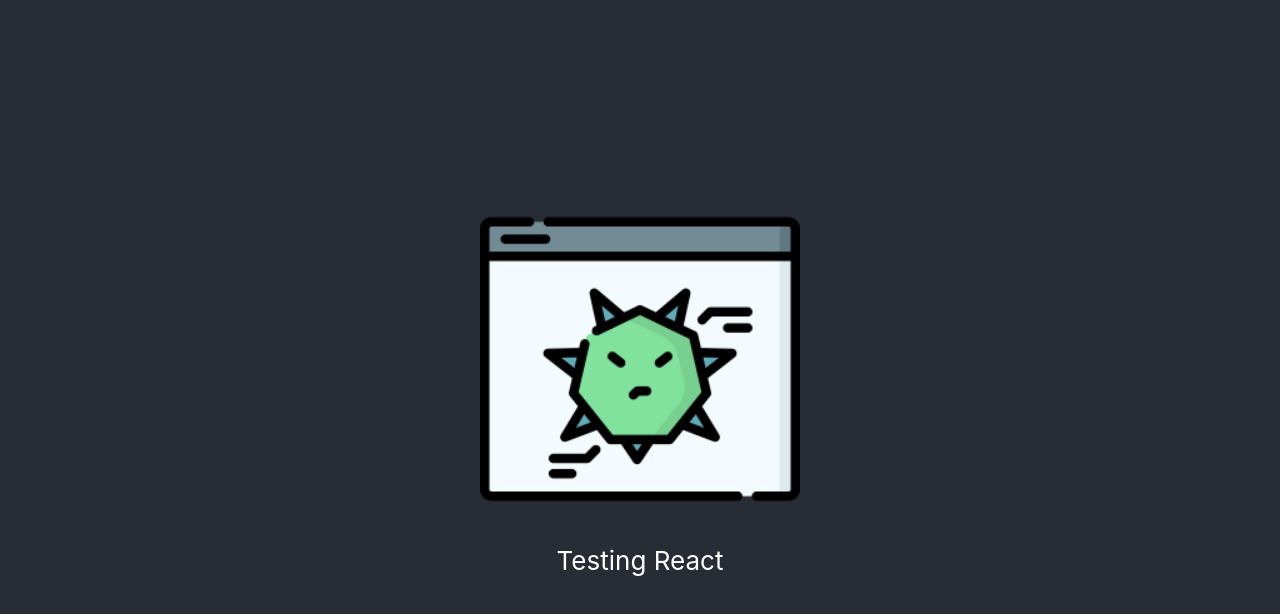
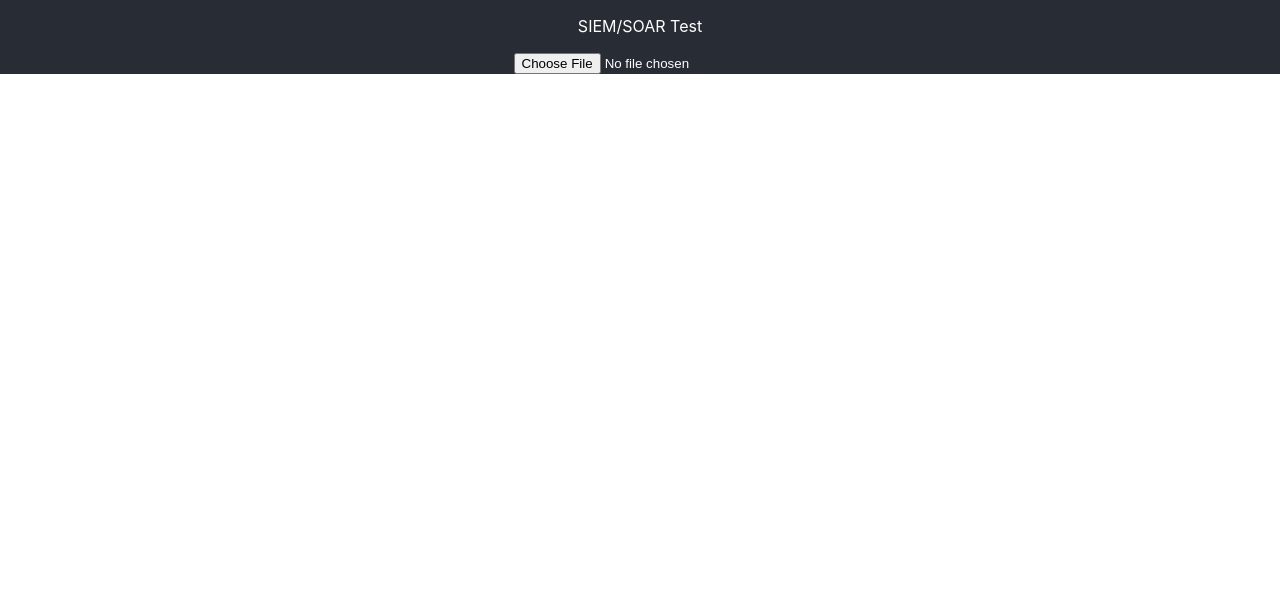
Before and after one commit to NorwegianLamb/CYBERSECURITY-SIEM_Alert_Analysis, a React (Create React App) app in the folder frontend/: page / in a window 1280 px wide. Shown: the top 614 px of the page. Built offline with nearby package versions, Linux system fonts and the light colour scheme.

Commit message:
input and csv handler

```diff
--- a/frontend/src/App.css
+++ b/frontend/src/App.css
@@ -1,33 +1,13 @@
 .App {
-  text-align: center;
-}
-
-.App-logo {
-  height: 40vmin;
-  pointer-events: none;
-}
-
-@media (prefers-reduced-motion: no-preference) {
-  .App-logo {
-    animation: App-logo-spin infinite 20s linear;
-  }
-}
-
-.App-header {
   background-color: #282c34;
-  min-height: 100vh;
   display: flex;
   flex-direction: column;
   align-items: center;
   justify-content: center;
-  font-size: calc(10px + 2vmin);
   color: white;
+  text-align: center;
 }
 
 .App-link {
   color: #61dafb;
 }
-
-@keyframes App-logo-spin {
-
-}
--- a/frontend/src/App.js
+++ b/frontend/src/App.js
@@ -1,14 +1,51 @@
-import logo from './logo.png';
+// import logo from './logo.png';
+import {useState} from 'react';
+import Papa from 'papaparse';
 import './App.css';
 
 function App() {
+
+  const [data,setData] = useState([]);
+  const handleFileChange = (event) => {
+    const file = event.target.files[0];
+    parseCSV(file);
+  };
+  const parseCSV = (file) => {
+    Papa.parse(file, {
+      complete: (result) => {
+        console.log('Parsed Result:', result);
+        setData(result.data);
+      },
+      header: true,
+    });
+  };
+
   return (
     <div className="App">
       <header className="App-header">
-        <img src={logo} className="App-logo" alt="logo" />
+        {/*<img src={logo} className="App-logo" alt="logo" />*/}
         <p>
-          Testing React
+          SIEM/SOAR Test
         </p>
+        <input type="file" accept=".csv" onChange={handleFileChange} />
+        <table>
+          <thead>
+            <tr>
+              {data[0] && Object.keys(data[0]).map((header) => (
+                <th key={header}>{header}</th>
+              ))}
+            </tr>
+          </thead>
+          <tbody>
+            {data.map((row, index) => (
+              <tr key={index}>
+                {Object.values(row).map((value, index) => (
+                  <td key={index}>{value}</td>
+                ))}
+              </tr>
+            ))}
+          </tbody>
+        </table>
       </header>
     </div>
   );
```
